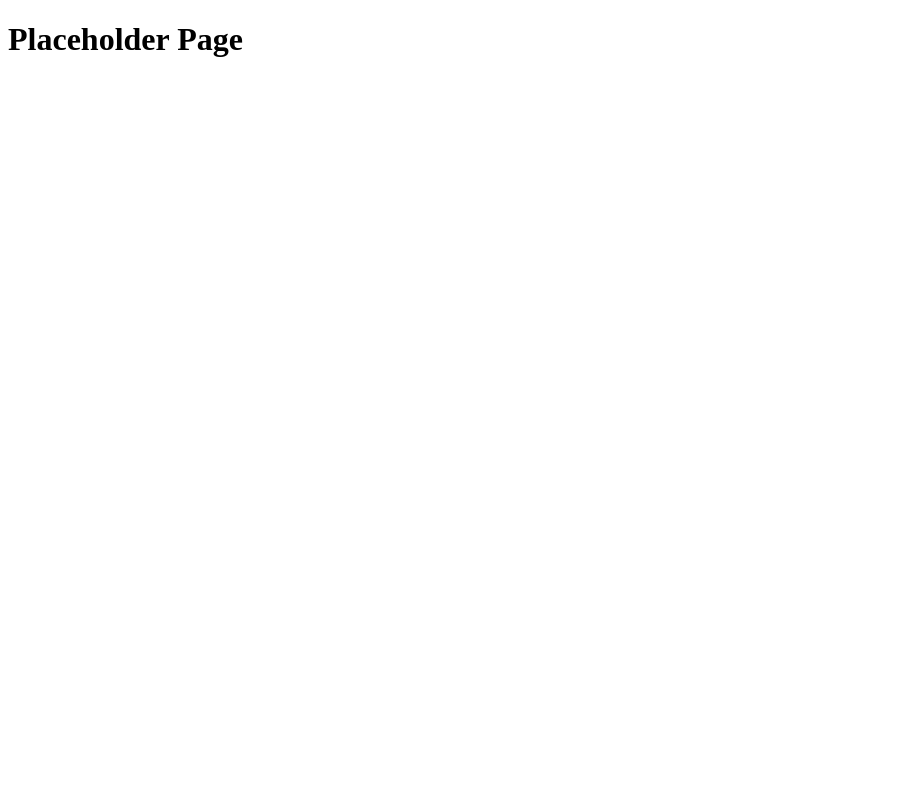
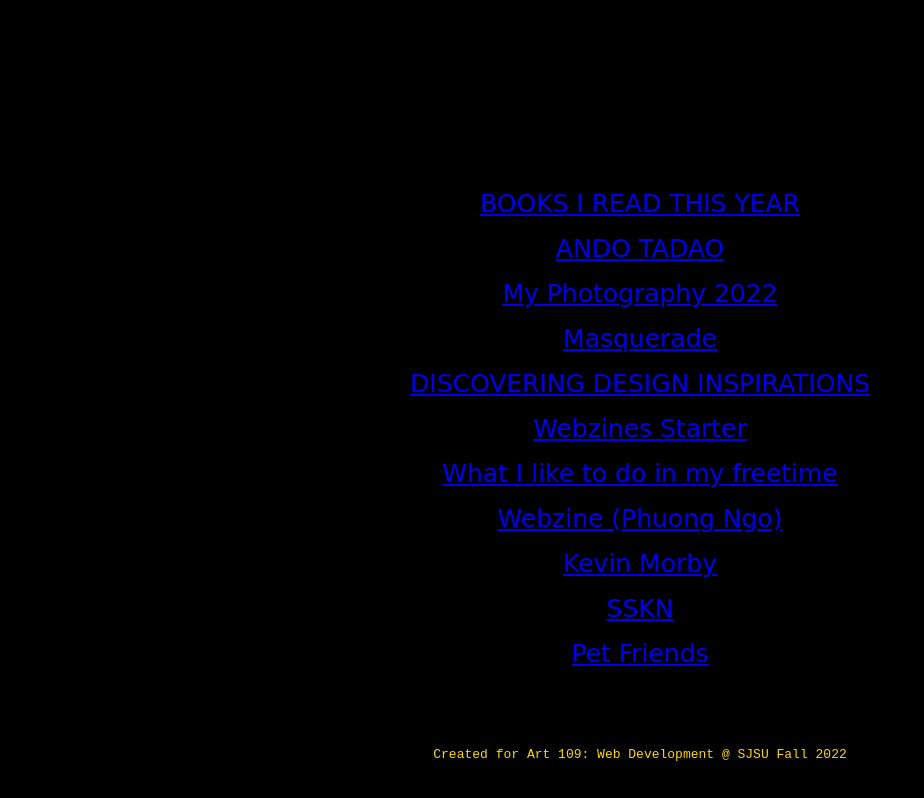
Before and after one commit to cthompto/webzines-f22, a plain HTML site: page index.html in a window 1280 px wide. Shown: the whole page, without its empty margins (0-924 px from the left). Drawn offline with Linux system fonts and the light colour scheme; a web font is replaced by a local one.

Commit message:
updated homepage and minor fix

```diff
--- a/index.html
+++ b/index.html
@@ -1,10 +1,29 @@
 <!DOCTYPE html>
 <html lang="en" dir="ltr">
+
 <head>
   <meta charset="utf-8">
   <title>Placeholder Page</title>
+  <link rel="stylesheet" href="./style.css">
 </head>
+
 <body>
-    <h1>Placeholder Page</h1>
+  <h1>W E B Z I N E S ! ! !</h1>
+  <p><a href="./abhowmik-zine">BOOKS  I  READ  THIS  YEAR</a></p>
+  <p><a href="./ando_tadao">ANDO  TADAO</a></p>
+  <p><a href="./Arezoo_webzine">My  Photography  2022</a></p>
+  <p><a href="./catherine-luong">Masquerade</a></p>
+  <p><a href="./discovering-design-inspos">DISCOVERING  DESIGN  INSPIRATIONS</a></p>
+  <p><a href="./islayshi">Webzines  Starter</a></p>
+  <p><a href="./norman-zhao">What  I  like  to  do  in  my  freetime</a></p>
+  <p><a href="./phuongngo">Webzine  (Phuong Ngo)</a></p>
+  <p><a href="./rchazine">Kevin  Morby</a></p>
+  <p><a href="./SSKN">SSKN</a></p>
+  <p><a href="./thaouchau-zine">Pet  Friends</a></p>
+  <footer>
+    <p>Created for Art 109: Web Development @ SJSU Fall 2022</p>
+  </footer>
+  </footer>
 </body>
+
 </html>
--- /dev/null
+++ b/style.css
@@ -0,0 +1,27 @@
+@import url('https://fonts.googleapis.com/css2?family=Nabla&display=swap');
+
+body {
+  font-family: 'Nabla', cursive;
+  background-color: black;
+  text-align: center;
+  margin: auto;
+}
+
+h1 {
+  font-size: 75px;
+}
+
+a {
+  font-size: 25px;
+  transition: font-size 0.2s;
+}
+
+a:hover {
+  font-size: 40px;
+}
+
+footer {
+  padding-top: 50px;
+  font-family: monospace;
+  color: gold;
+}
```
Also changed, not shown: rchazine/index.html (+1 -1 lines). Lines whose indentation alone changed are shown as unchanged.
